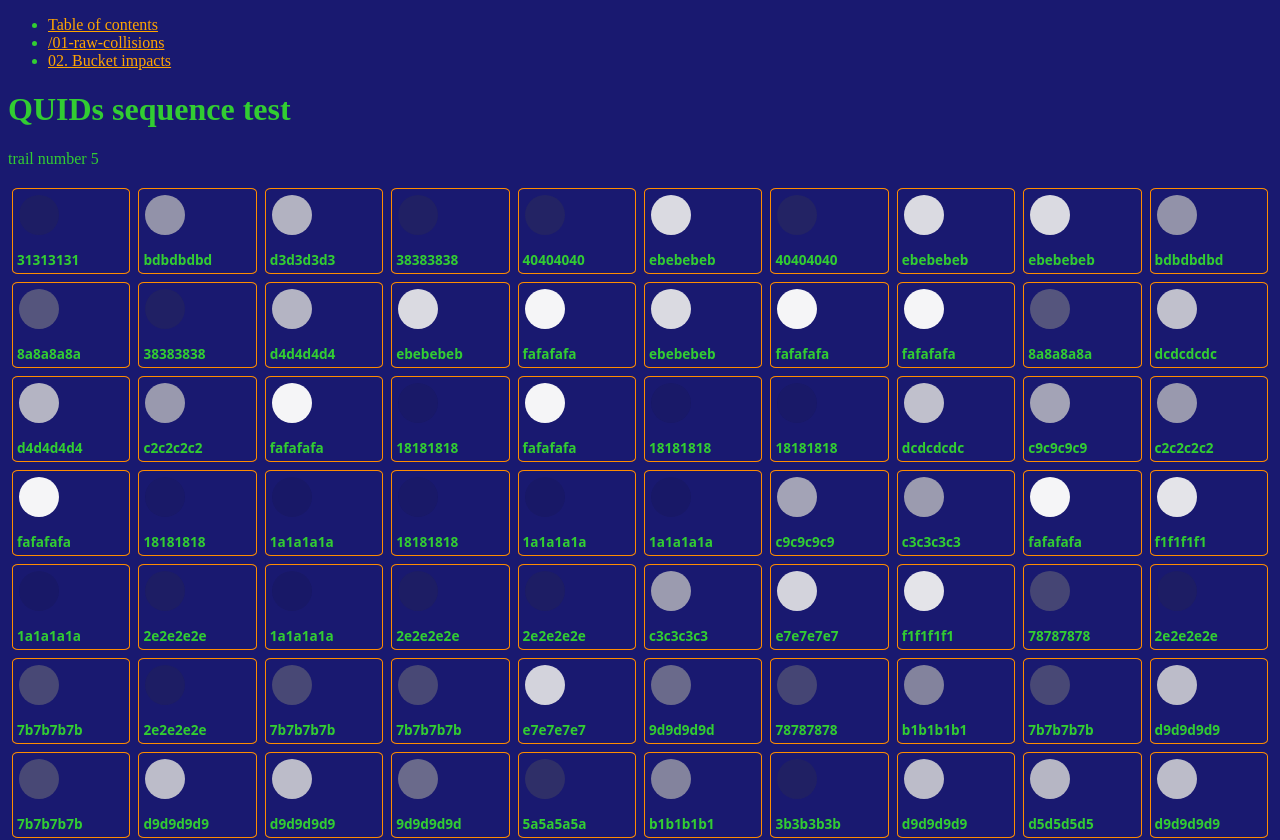
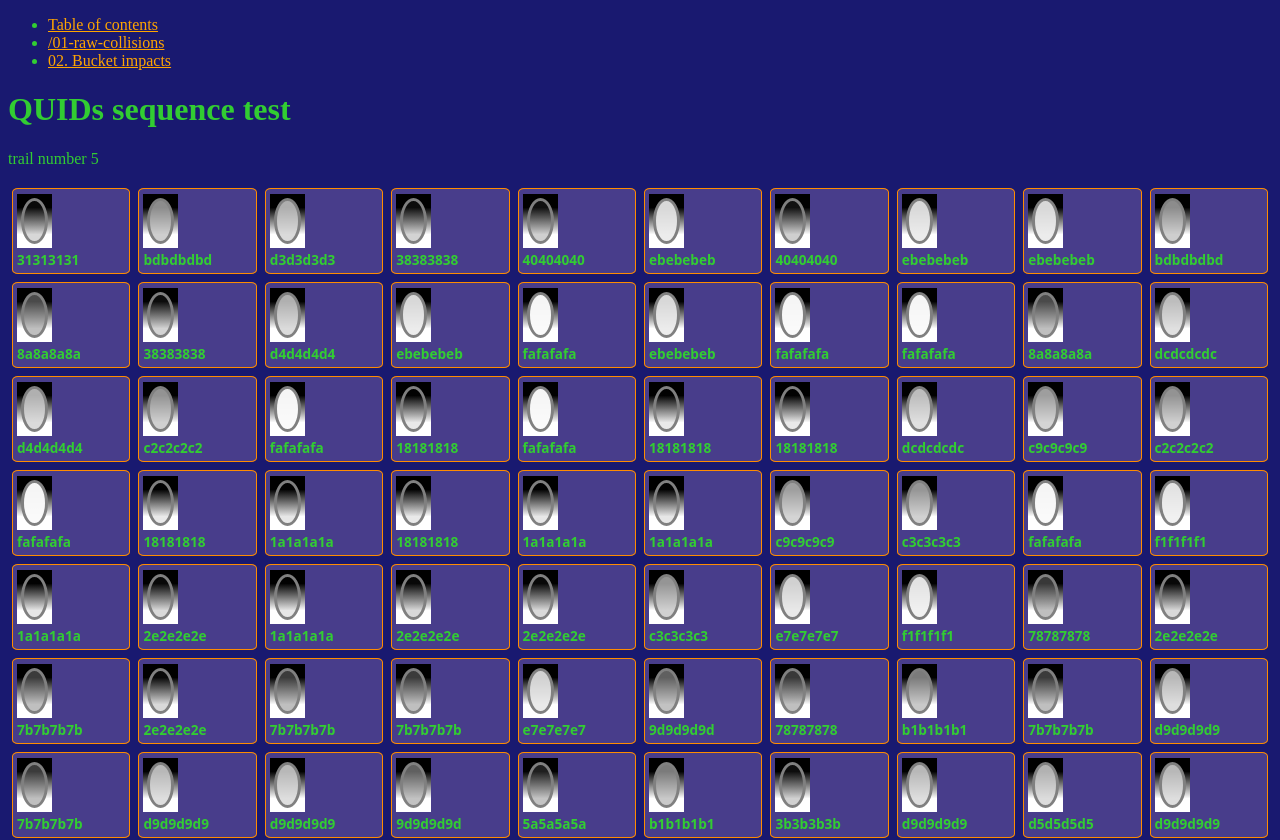
Before and after one commit to hefeust/urbex-quids, a SvelteKit app: page / in a window 1280 px wide. Shown: the top 840 px of the page. Built offline with nearby package versions, Linux system fonts and the light colour scheme.

Commit message:
build path resilve fix

```diff
--- a/src/@test-compos/Sequences.svelte
+++ b/src/@test-compos/Sequences.svelte
@@ -57,9 +57,11 @@
 
     div.quid-viewer {
         display: grid;
+        align-items: center;
+        justify-content: center;
         grid-template-columns: 1fr;
         grid-template-rows: 3fr 1fr;
-/*        background-color: darkslateblue; */
+        background-color: darkslateblue;
         padding: 0.25em;
         margin: 0.25em;
         border-radius: 5%;
@@ -67,14 +69,17 @@
     }
 
     div.quid-gradient {
-        padding: 0.25vh;
-        background-image: linearGradient(black, grey, white);
-
+        display: flex;
+        width: 25%;
+        justify-content: center;
+        padding: 0.5vh;
+        background: linear-gradient(black, black, grey, white, white);
     }
 
     div.quid-circle {
         width: 5vh;
         height: 5vh;
+        border: 3px solid grey;
         border-radius: 50%;
     }
 
--- a/svelte.config.js
+++ b/svelte.config.js
@@ -1,4 +1,5 @@
 import adapter from '@sveltejs/adapter-auto';
+import path from 'path'
 
 /** @type {import('@sveltejs/kit').Config} */
 const config = {
@@ -9,8 +10,8 @@ const config = {
 		adapter: adapter(),
 
 		alias: {
-		    '@quids': 'src/@quids',
-		    '@test-compos': 'src/@test-compos'
+		    '@quids': path.resolve ('./src/@quids'),
+		    '@test-compos': path.resolve ('./src/@test-compos')
 		}
 	}
 };
```
